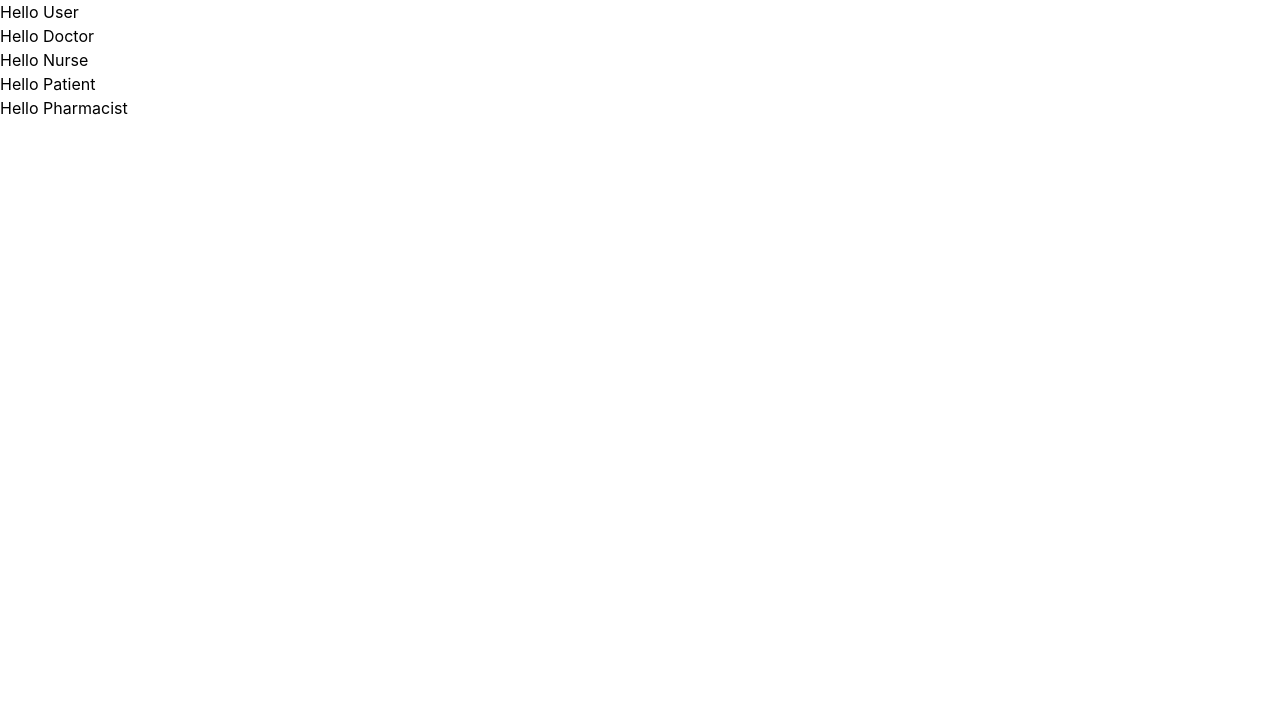
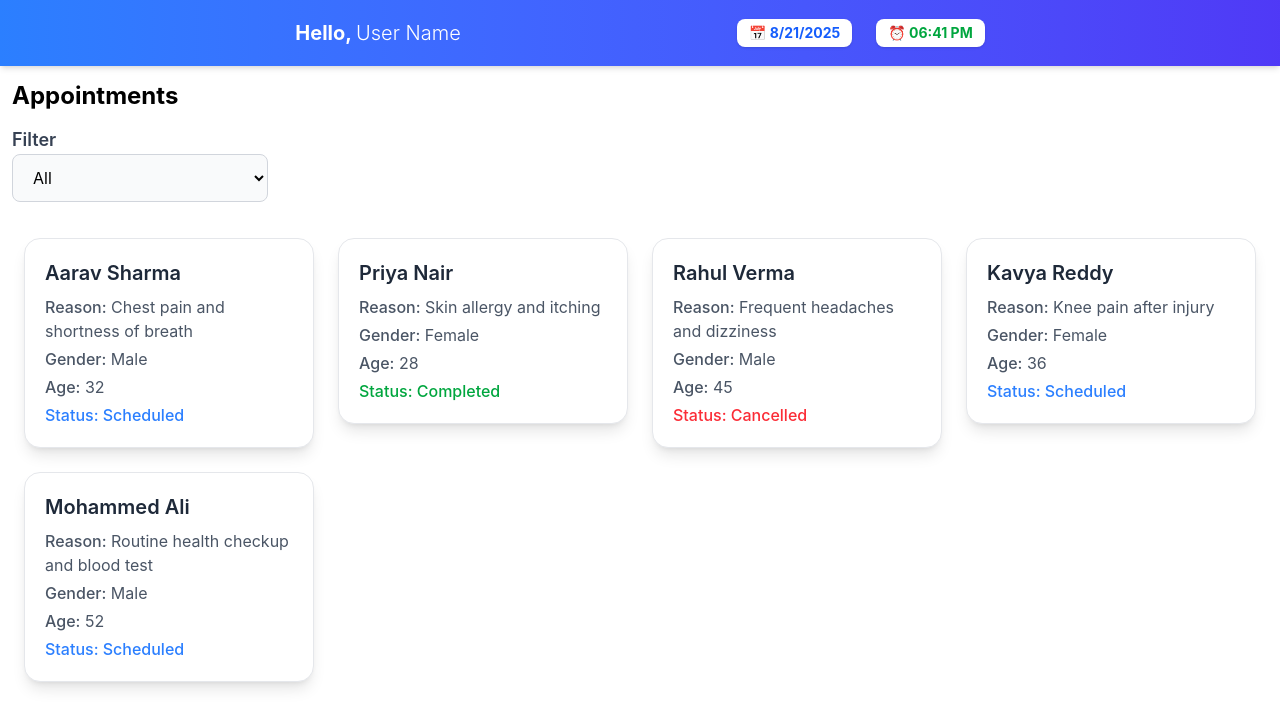
Before and after one commit to Padmakumar18/Hospital-management, a React (Create React App) app in the folder frontend/app/: page /home in a window 1280 px wide. Shown: the top 728 px of the page. Built offline with nearby package versions, Linux system fonts and the light colour scheme.

Commit message:
Doctor page ui updated

```diff
--- a/frontend/app/src/components/Home.js
+++ b/frontend/app/src/components/Home.js
@@ -2,16 +2,17 @@ import Doctor from "./roles/Doctor";
 import Nurse from "./roles/Nurse";
 import Patient from "./roles/Patient";
 import Pharmacist from "./roles/Pharmacist";
+import Admin from "./roles/Admin";
 
 const Home = () => {
   return (
     <div className="container-fluid">
       <div className="home-header">
-        <p>Hello User</p>
         <Doctor />
-        <Nurse />
+        {/* <Nurse />
         <Patient />
         <Pharmacist />
+        <Admin /> */}
       </div>
     </div>
   );
--- /dev/null
+++ b/frontend/app/src/components/mockData/appointments.js
@@ -0,0 +1,67 @@
+export const appointments = [
+  {
+    id: 1,
+    patientName: "Aarav Sharma",
+    age: 32,
+    gender: "Male",
+    contact: "+91 9876543210",
+    doctor: "Dr. Meena Kapoor",
+    department: "Cardiology",
+    appointmentDate: "2025-08-28",
+    appointmentTime: "10:30 AM",
+    status: "Scheduled",
+    reason: "Chest pain and shortness of breath",
+  },
+  {
+    id: 2,
+    patientName: "Priya Nair",
+    age: 28,
+    gender: "Female",
+    contact: "+91 9988776655",
+    doctor: "Dr. Rajesh Kumar",
+    department: "Dermatology",
+    appointmentDate: "2025-08-28",
+    appointmentTime: "11:00 AM",
+    status: "Completed",
+    reason: "Skin allergy and itching",
+  },
+  {
+    id: 3,
+    patientName: "Rahul Verma",
+    age: 45,
+    gender: "Male",
+    contact: "+91 9123456789",
+    doctor: "Dr. Sneha Iyer",
+    department: "Neurology",
+    appointmentDate: "2025-08-29",
+    appointmentTime: "09:45 AM",
+    status: "Cancelled",
+    reason: "Frequent headaches and dizziness",
+  },
+  {
+    id: 4,
+    patientName: "Kavya Reddy",
+    age: 36,
+    gender: "Female",
+    contact: "+91 9012345678",
+    doctor: "Dr. Amitabh Singh",
+    department: "Orthopedics",
+    appointmentDate: "2025-08-29",
+    appointmentTime: "02:15 PM",
+    status: "Scheduled",
+    reason: "Knee pain after injury",
+  },
+  {
+    id: 5,
+    patientName: "Mohammed Ali",
+    age: 52,
+    gender: "Male",
+    contact: "+91 9098765432",
+    doctor: "Dr. Neha Bhatia",
+    department: "General Medicine",
+    appointmentDate: "2025-08-30",
+    appointmentTime: "04:00 PM",
+    status: "Scheduled",
+    reason: "Routine health checkup and blood test",
+  },
+];
--- a/frontend/app/src/components/roles/Admin.js
+++ b/frontend/app/src/components/roles/Admin.js
@@ -0,0 +1,12 @@
+import React, { useState } from "react";
+
+const Admin = () => {
+  return (
+    <div className="container-fluid">
+      <div className="home-header">
+        <p>Admin page</p>
+      </div>
+    </div>
+  );
+};
+export default Admin;
--- a/frontend/app/src/components/roles/Doctor.js
+++ b/frontend/app/src/components/roles/Doctor.js
@@ -1,10 +1,100 @@
+import React, { useState } from "react";
+import { appointments } from "../mockData/appointments";
+import PatientCard from "./components/PatientCard";
+import { motion, AnimatePresence } from "framer-motion";
+import "./style/Doctor.css";
+
 const Doctor = () => {
+  const [filter, setFilter] = useState("");
+
+  const handleInputChange = (e) => {
+    setFilter(e.target.value);
+  };
+
+  const filteredAppointments =
+    filter === ""
+      ? appointments
+      : appointments.filter((a) => a.status === filter);
+
+  const containerVariants = {
+    hidden: { opacity: 0 },
+    show: {
+      opacity: 1,
+      transition: {
+        staggerChildren: 0.15,
+      },
+    },
+  };
+
+  const cardVariants = {
+    hidden: { opacity: 0, y: 20 },
+    show: { opacity: 1, y: 0 },
+    exit: { opacity: 0, y: -20 },
+  };
+
   return (
     <div className="container-fluid">
-      <div className="home-header">
-        <p>Hello Doctor</p>
+      <div className="doctor-header flex items-center justify-between bg-gradient-to-r from-blue-500 to-indigo-600 text-white px-6 py-4 shadow-md">
+        <h1 className="text-xl font-bold">
+          Hello, <span className="font-light">User Name</span>
+        </h1>
+
+        <div className="flex items-center space-x-6 text-sm font-bold">
+          <p className="bg-white text-blue-600 px-3 py-1 rounded-lg shadow-sm">
+            📅 {new Date().toLocaleDateString()}
+          </p>
+          <p className="bg-white text-green-600 px-3 py-1 rounded-lg shadow-sm">
+            ⏰{" "}
+            {new Date().toLocaleTimeString([], {
+              hour: "2-digit",
+              minute: "2-digit",
+            })}
+          </p>
+        </div>
       </div>
+
+      <div className="appointments p-3">
+        <p className="font-bold appointments-para">Appointments</p>
+        <label className="block text-lg font-semibold text-gray-700 mt-3">
+          Filter
+        </label>
+
+        <select
+          name="role"
+          value={filter}
+          onChange={handleInputChange}
+          className="w-64 px-4 py-3 border border-gray-300 rounded-lg focus:ring-2 focus:ring-blue-500 focus:border-transparent transition-all duration-200 bg-gray-50 focus:bg-white"
+        >
+          <option value="">All</option>
+          <option value="Completed">Completed</option>
+          <option value="Scheduled">Scheduled</option>
+          <option value="Cancelled">Cancelled</option>
+        </select>
+      </div>
+
+      {/* Animated container */}
+      <motion.div
+        className="grid grid-cols-1 sm:grid-cols-2 lg:grid-cols-4 gap-6 p-6"
+        variants={containerVariants}
+        initial="hidden"
+        animate="show"
+      >
+        <AnimatePresence mode="sync">
+          {filteredAppointments.map((patient) => (
+            <motion.div
+              key={patient.id}
+              variants={cardVariants}
+              exit="exit"
+              layout
+              transition={{ duration: 0.4 }}
+            >
+              <PatientCard patient={patient} />
+            </motion.div>
+          ))}
+        </AnimatePresence>
+      </motion.div>
     </div>
   );
 };
+
 export default Doctor;
--- /dev/null
+++ b/frontend/app/src/components/roles/components/PatientCard.js
@@ -0,0 +1,31 @@
+import React from "react";
+
+const PatientCard = ({ patient }) => {
+  // dynamic color for status
+  const statusColor =
+    patient.status === "Cancelled"
+      ? "text-red-500"
+      : patient.status === "Completed"
+      ? "text-green-600"
+      : "text-blue-500"; // Scheduled
+
+  return (
+    <div className="max-w-sm w-full bg-white shadow-lg rounded-2xl p-5 border border-gray-200 hover:shadow-xl transition-all duration-300">
+      <h2 className="text-xl font-semibold text-gray-800 mb-2">
+        {patient.patientName}
+      </h2>
+      <p className="text-gray-600 mb-1">
+        <span className="font-medium">Reason:</span> {patient.reason}
+      </p>
+      <p className="text-gray-600 mb-1">
+        <span className="font-medium">Gender:</span> {patient.gender}
+      </p>
+      <p className="text-gray-600 mb-1">
+        <span className="font-medium">Age:</span> {patient.age}
+      </p>
+      <p className={`font-medium ${statusColor}`}>Status: {patient.status}</p>
+    </div>
+  );
+};
+
+export default PatientCard;
--- /dev/null
+++ b/frontend/app/src/components/roles/style/Doctor.css
@@ -0,0 +1,12 @@
+.doctor-header {
+  background-color: #4c47f9;
+  color: white;
+  display: flex;
+  justify-content: space-evenly;
+  padding: 1em;
+  font-size: larger;
+}
+
+.appointments-para {
+  font-size: x-large;
+}
```
